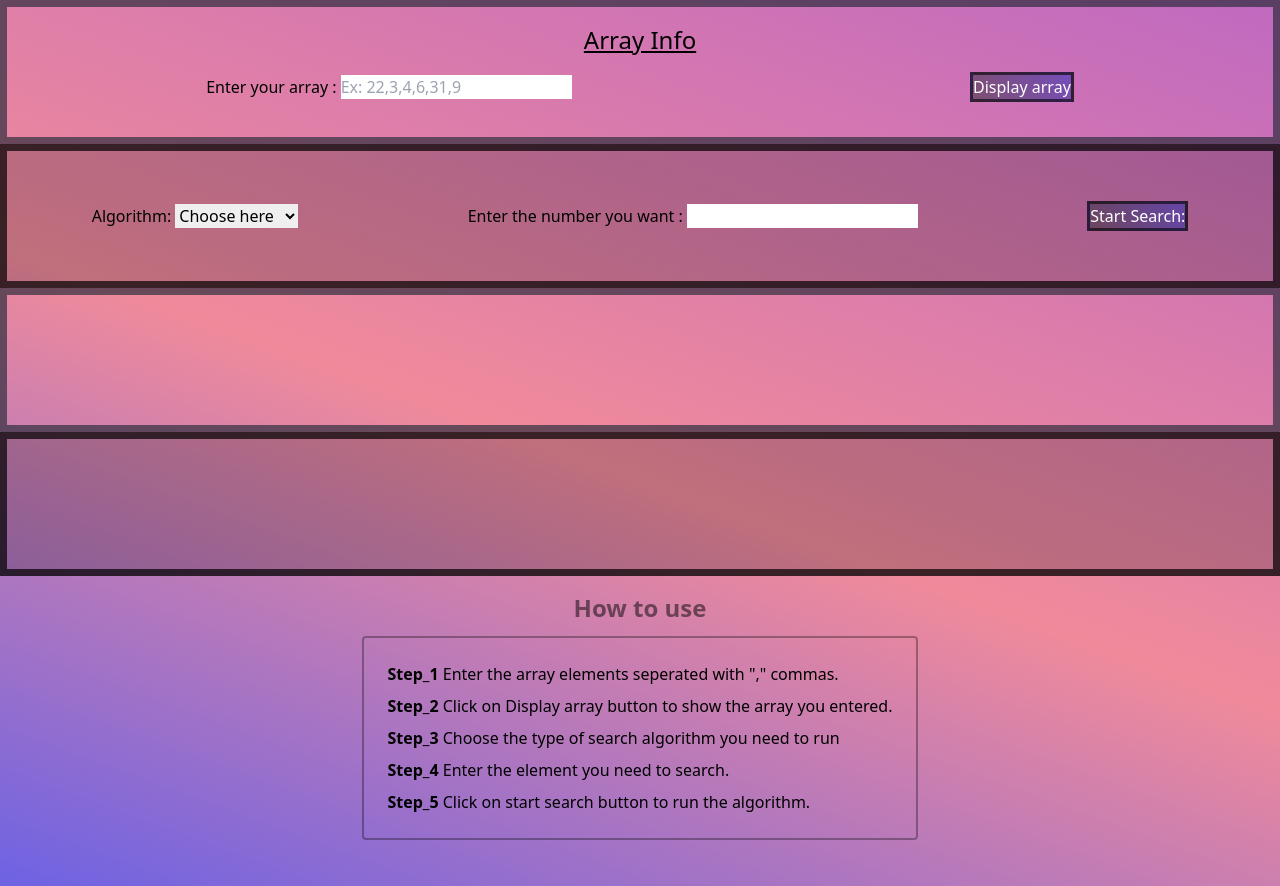
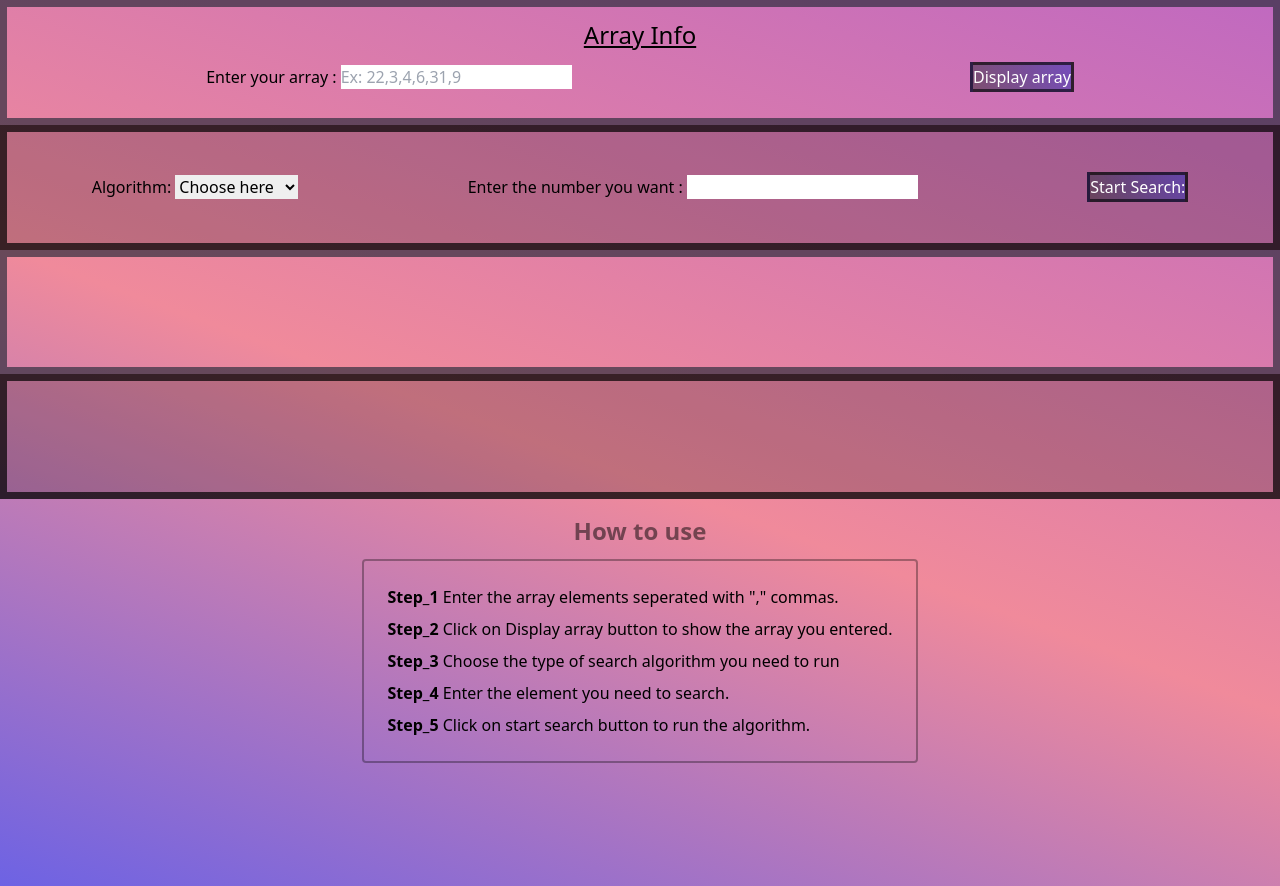
Before and after one commit to sushantsharma08/Search_Algorithm, a plain HTML site: page index.html in a window 1280 px wide. Shown: the top 886 px of the page. Drawn offline with nearby package versions, Linux system fonts and the light colour scheme.

Commit message:
updated styles

```diff
--- a/index.css
+++ b/index.css
@@ -5,11 +5,12 @@
 body{
     background: linear-gradient(20deg, rgb(94, 94, 236), rgb(240, 138, 155), rgb(192, 105, 192));
     height: 120vh;
+    /* background: non; */
 }
 #nav{
     display: flex;
     justify-content: space-around;
-    height: 15%;
+    height: 13%;
     align-items: center;
     border: 7px solid rgba(0, 0, 0, 0.7);
     background-color: rgba(2, 2, 2, .2);
@@ -17,28 +18,30 @@ body{
 .button{
     height: 30px;
     width: max-content;
-    border: 3px solid rgba(0, 0, 0, 0.6);
+    border: 3px solid rgba(0, 0, 0, 0.618);
     background: linear-gradient(60deg, rgba(48, 45, 45, 0.507), rgba(50, 50, 187, 0.562));
     color: white;
 }
 #main{
-    height: 15%;
+    height: 13%;
     border: 7px solid rgba(44, 44, 61, 0.685);
 }
 #Txt{
     text-align: center;
 }
 #arraySec{
+    /* height: 15%; */
     display: flex;
     justify-content: space-around;
     align-items: center;
-
+    /* border: 7px solid rgba(44, 44, 61, 0.685);
+    border-radius: 12%; */
 }
 #mainTxt{
     display: flex;
     justify-content: center;
     align-items: center;
-    height: 15%;
+    height: 13%;
     border: 7px solid rgba(44, 44, 61, 0.685);
 }
 .arraySpan{
@@ -47,12 +50,13 @@ body{
     height: 20px;
     width: max-content;
     text-align: center;
+    height: max-content;
 }
 #result{
     display: flex;
     justify-content: center;
     align-items: center;
-    height: 15%;
+    height: 13%;
     border: 7px solid rgba(0, 0, 0, 0.7);
     background-color: rgba(2, 2, 2, .2);
 }
@@ -67,3 +71,9 @@ body{
     font-size: x-large;
     text-decoration: underline;
 }
+.sec{
+    height: 40%;
+}
+/* .tag{
+    margin: 3px;
+} */
--- a/index.html
+++ b/index.html
@@ -16,15 +16,14 @@
 
         <div id="arraySec">
 
-            <span>
+            <span class="tag">
                 <label>Enter your array : </label>
             <input id="array" type="text" placeholder="Ex: 22,3,4,6,31,9">
             </span>
 
-            <span>
+            <span class="tag">
                 <button class="button" id="displayArray">Display array</button>
             </span>
-
 
         </div>
 
@@ -33,7 +32,7 @@
 
     <div id="nav">
 
-        <span id="AlgoSpan">
+        <span id="AlgoSpan" class="tag">
             <label>Algorithm:</label>
             <select id="Algo">
                 <option selected disabled>Choose here</option>
@@ -42,11 +41,11 @@
             </select>
         </span>
 
-        <span>
+        <span class="tag">
            <label>Enter the number you want :</label> <input id="searchFor" type="number" >
         </span>
 
-        <span id="start">
+        <span id="start" class="tag">
             <button class="button" id="startBtn">Start Search:</button>
         </span>
 
@@ -62,7 +61,8 @@
         <span id="resultTxt"></span>
     </div>
 
-    <section class="p-4 flex justify-center">
+
+    <section class="p-4 flex justify-center sec">
         <div id="info">
             <div class="text-2xl font-bold text-center animate-pulse mb-3">How to use</div>
             <div class="border-2 border-black/[0.32] rounded p-5">
@@ -74,6 +74,8 @@
             </div>
         </div>
     </section>
+
+
     <script src="script.js"></script>
 </body>
 </html>
```
